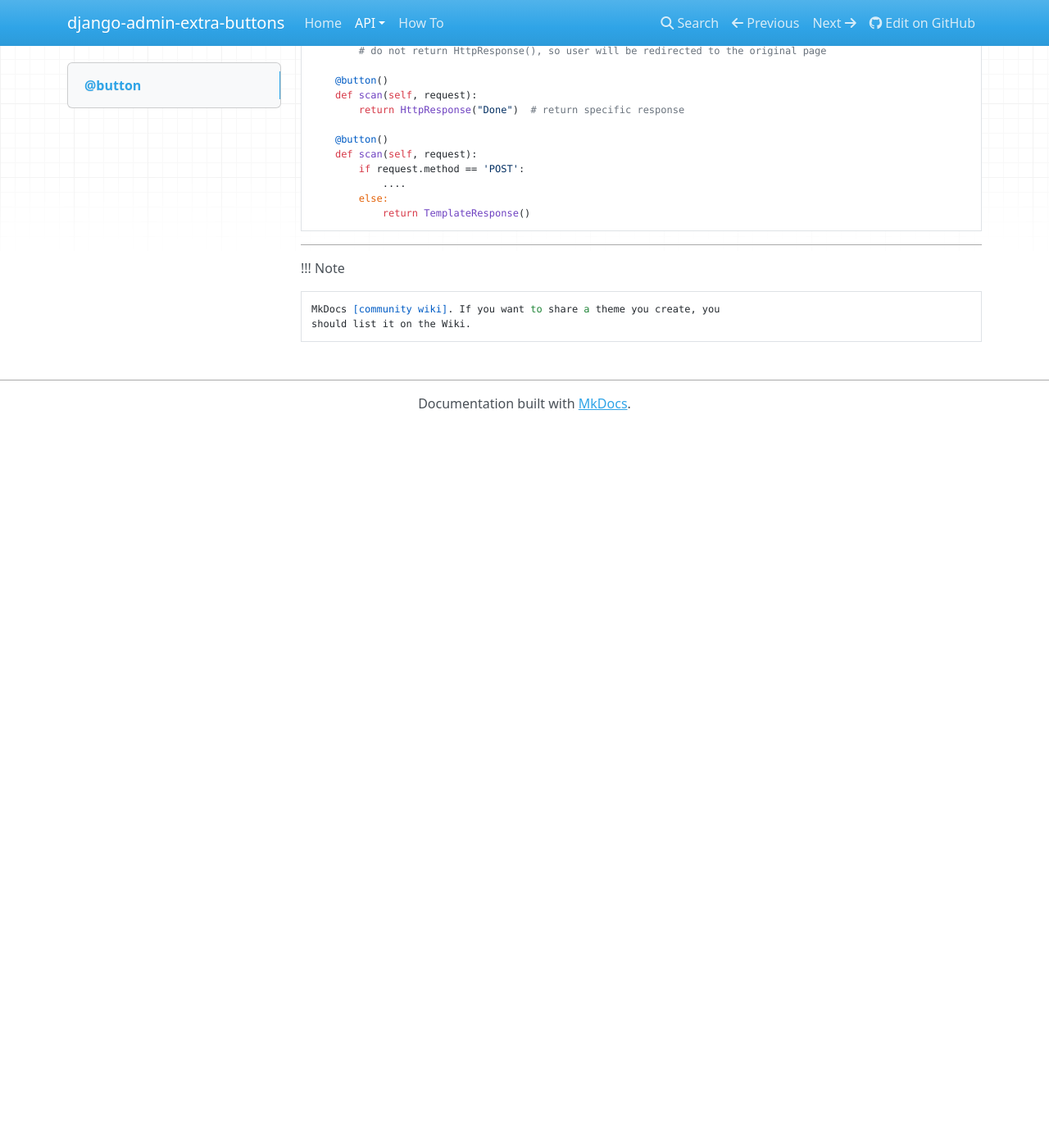
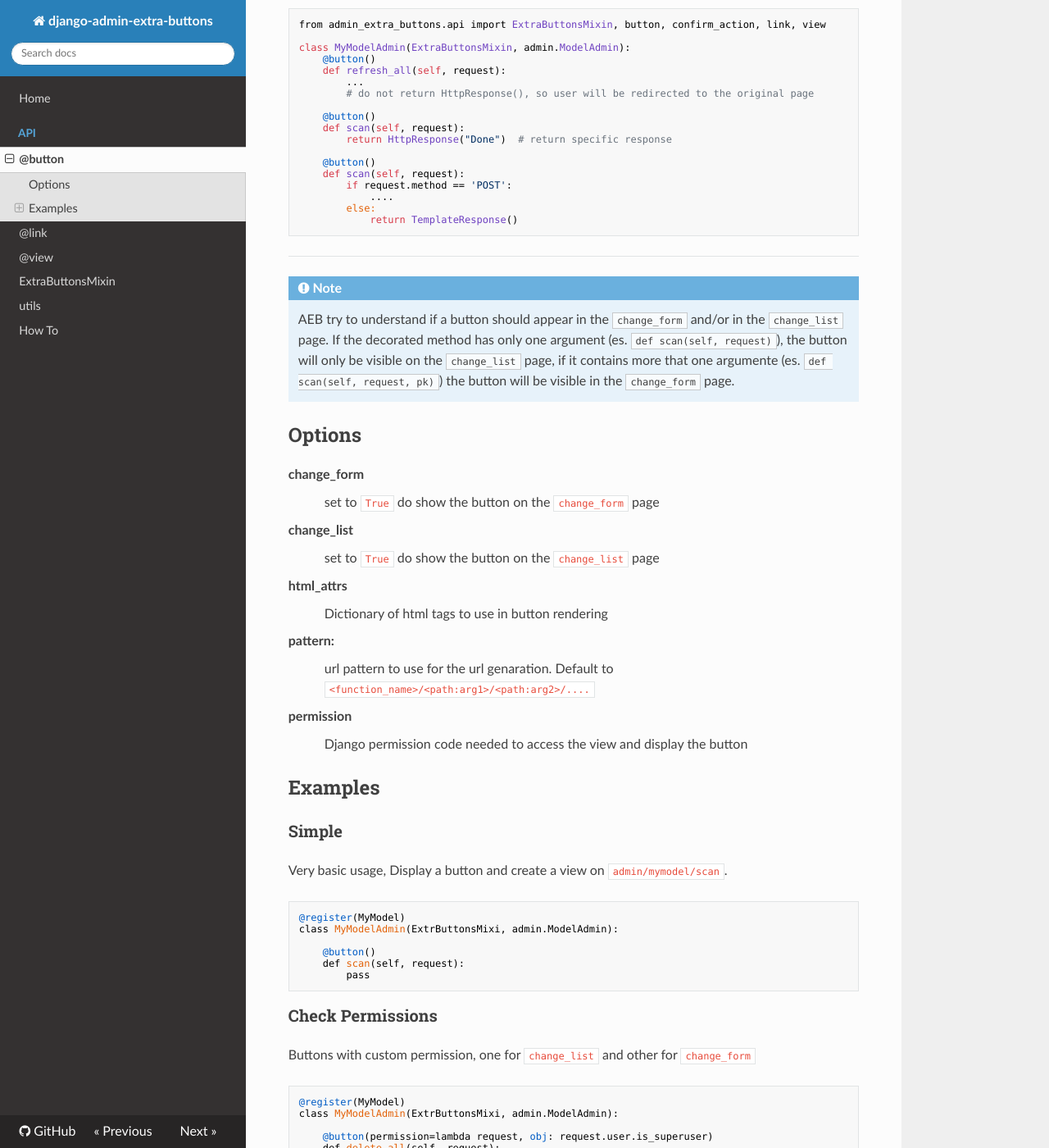
Before and after one commit to saxix/django-admin-extra-buttons, an MkDocs documentation site: the page built from docs/docs/api/button.md, in a window 1280 px wide and 1400 px high, scrolled down 270 px. Shown: the whole window at 82% size. Built offline with MkDocs 1.6.1, drawn with Linux system fonts in a browser that asks for light colours; nearby versions of some CDN libraries; before the commit the page ends 900 px from its top, so only the background shows below that; some of the changed text lies outside the part shown.

Commit message:
update docs

```diff
--- a/docs/docs/api/button.md
+++ b/docs/docs/api/button.md
@@ -1,5 +1,4 @@
-@button
--------
+# @button()
 
 This decorator transform any ModelAdmin method to a view and add a button to the Admin objects toolbar.
 
@@ -28,6 +27,53 @@ Examples:
 
 !!! Note
 
+    AEB try to understand if a button should appear in the `change_form` and/or in the `change_list` page.
+    If the decorated method has only one argument (es. `def scan(self, request)`), the button will only be visible
+    on the `change_list` page, if it contains more that one argumente (es. `def scan(self, request, pk)`)
+    the button will be visible in the `change_form` page.
 
-    MkDocs [community wiki]. If you want to share a theme you create, you
-    should list it on the Wiki.
+## Options
+
+change_form
+: set to `True` do show the button on the `change_form` page
+
+change_list
+: set to `True` do show the button on the `change_list` page
+
+html_attrs
+:   Dictionary of html tags to use in button rendering
+
+pattern:
+: url pattern to use for the url genaration.
+    Default to `<function_name>/<path:arg1>/<path:arg2>/....`
+
+permission
+:   Django permission code needed to access the view and display the button
+
+## Examples
+
+### Simple
+Very basic usage, Display a button and create a view on `admin/mymodel/scan`.
+
+    @register(MyModel)
+    class MyModelAdmin(ExtrButtonsMixi, admin.ModelAdmin):
+
+        @button()
+        def scan(self, request):
+            pass
+
+### Check Permissions
+Buttons with custom permission, one for `change_list` and other for `change_form`
+
+    @register(MyModel)
+    class MyModelAdmin(ExtrButtonsMixi, admin.ModelAdmin):
+
+        @button(permission=lambda request, obj: request.user.is_superuser)
+        def delete_all(self, request):
+            pass
+
+        @button(permission='app.delete_mymodel)
+        def mark(self, request, pk):
+            obj = self.get_object(request.pk)
+            obj.mark = True
+            obj.save()
--- a/docs/mkdocs.yml
+++ b/docs/mkdocs.yml
@@ -3,23 +3,24 @@ site_url: https://github.com/saxix/django-admin-extra-buttons
 #site_description: ""
 #site_author: ""
 repo_url: https://github.com/saxix/django-admin-extra-buttons
-#edit_uri: ""
+edit_uri: "docs/"
+dev_addr: 127.0.0.1:9000
 
 nav:
   - Home: index.md
   - API:
-    - button: api/button.md
-    - link: api/link.md
-    - view: api/view.md
+    - '@button': api/button.md
+    - '@link': api/link.md
+    - '@view': api/view.md
     - ExtraButtonsMixin: api/mixin.md
     - utils: api/utils.md
   - How To: howto.md
 
-#theme: readthedocs
+theme: readthedocs
 #theme:
 #  name: mkdocs
 #  locale: en
-##  analytics: {gtag: 'G-274394082'}
+##  analytics: {gtag: ''}
 #  highlightjs: true
 #  hljs_languages:
 #    - yaml
@@ -29,12 +30,12 @@ nav:
 markdown_extensions:
 #  - toc:
 #      permalink: "#"
-#  - admonition
-#  - attr_list
-#  - def_list
-#  - mdx_gh_links:
-#      user: mkdocs
-#      repo: mkdocs
+  - admonition
+  - attr_list
+  - def_list
+  - mdx_gh_links:
+      user: saxix
+      repo: django-admin-extra-buttons
 
-#extra_css:
-#  - css/extra.css
+extra_css:
+  - css/extra.css
```
Also changed, not shown: docs/docs/index.md (+0 -1 lines).
